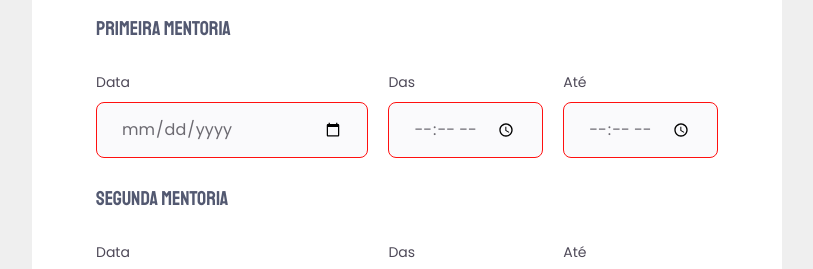
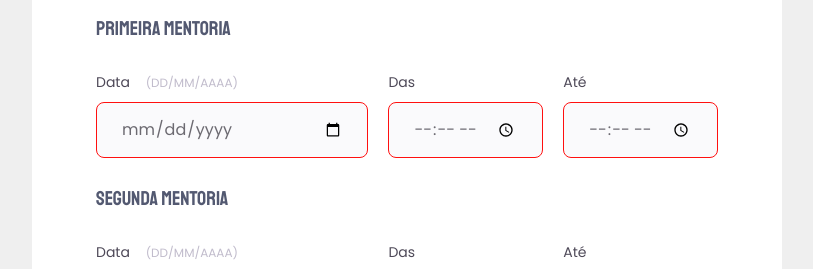
Before and after one commit to martinakbrehm/mentoring-application-form, a plain HTML site: page index.html in a window 1280 px wide. Shown: the part 1071-1340 px from the top of the page, without its empty margins (233-1046 px from the left). Drawn offline with Linux system fonts and the light colour scheme.

Commit message:
correction label

```diff
--- a/index.html
+++ b/index.html
@@ -76,7 +76,7 @@
                     <div class="col-3">
 
                         <div class="input-wrapper">
-                            <label for="first-mentoring-date">Data </label>
+                            <label for="first-mentoring-date">Data <span>(DD/MM/AAAA)</span> </label>
                             <input type="date" id="first-mentoring-date" required/>
                         </div>
                         <div class="input-wrapper">
@@ -94,7 +94,7 @@
                     <div class="col-3">
 
                         <div class="input-wrapper">
-                            <label for="second-mentoring-date">Data </label>
+                            <label for="second-mentoring-date">Data <span>(DD/MM/AAAA)</span> </label>
                             <input type="date" id="first-mentoring-date" required/>
                         </div>
                         <div class="input-wrapper">
```
